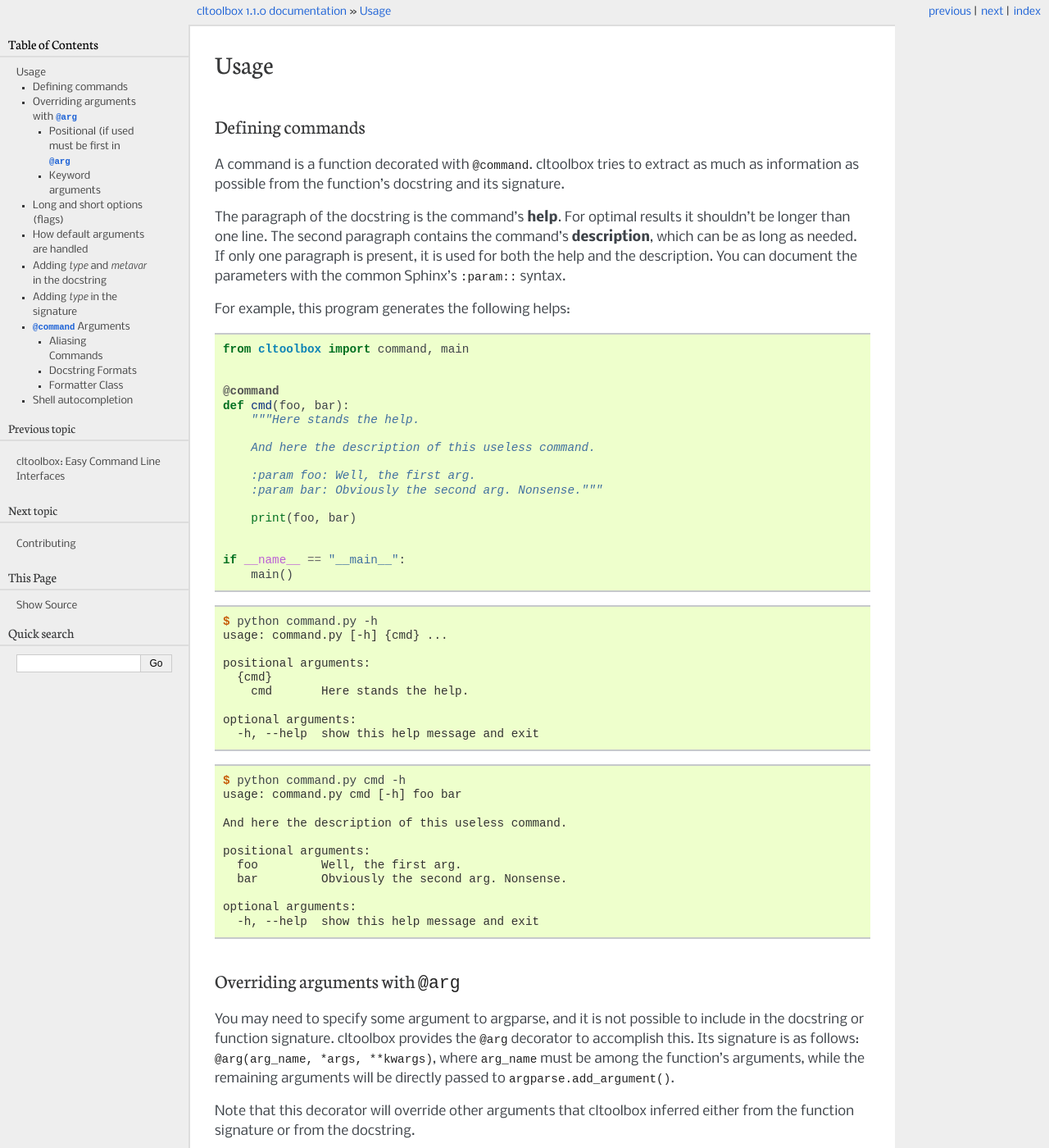
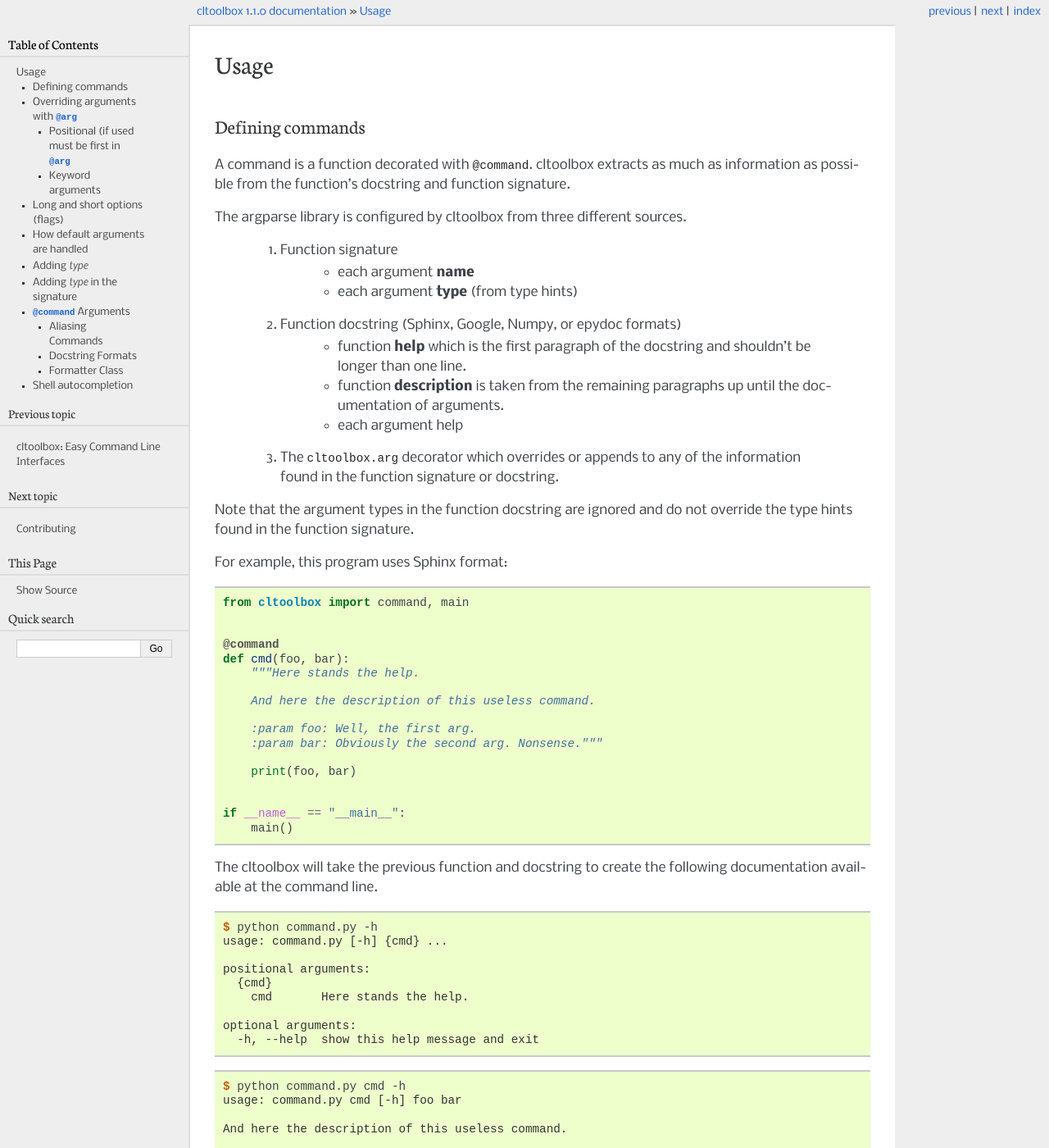
Before and after one commit to timcera/cltoolbox, a Sphinx documentation site: the page built from docs/usage.rst, in a window 1280 px wide and 1400 px high. Shown: the whole window at 82% size. Built offline with Sphinx 7.4.7, drawn with Linux system fonts in a browser that asks for light colours; some of the changed text lies outside the part shown.

Commit message:
fix: fixed all tests and improved documentation

```diff
--- a/docs/usage.rst
+++ b/docs/usage.rst
@@ -3,17 +3,28 @@
 
 Defining commands
 -----------------
-A command is a function decorated with ``@command``. cltoolbox tries to extract as
-much as information as possible from the function's docstring and its
-signature.
+A command is a function decorated with ``@command``. cltoolbox extracts
+as much as information as possible from the function's docstring and
+function signature.
 
-The paragraph of the docstring is the command's **help**. For optimal results
-it shouldn't be longer than one line. The second paragraph contains the
-command's **description**, which can be as long as needed. If only one
-paragraph is present, it is used for both the help and the description.
-You can document the parameters with the common Sphinx's ``:param::`` syntax.
+The argparse library is configured by cltoolbox from three different sources.
 
-For example, this program generates the following helps::
+    1. Function signature
+        - each argument **name**
+        - each argument **type** (from type hints)
+    2. Function docstring (Sphinx, Google, Numpy, or epydoc formats)
+        - function **help** which is the first paragraph of the docstring and
+          shouldn't be longer than one line.
+        - function **description** is taken from the remaining paragraphs up
+          until the documentation of arguments.
+        - each argument help
+    3. The ``cltoolbox.arg`` decorator which overrides or appends to any of
+       the information found in the function signature or docstring.
+
+Note that the argument types in the function docstring are ignored and do not
+override the type hints found in the function signature.
+
+For example, this program uses Sphinx format::
 
     from cltoolbox import command, main
 
@@ -32,6 +43,9 @@
 
     if __name__ == "__main__":
         main()
+
+The cltoolbox will take the previous function and docstring to create the
+following documentation available at the command line.
 
 .. code-block:: console
 
@@ -236,30 +250,32 @@
     default_args.py: error: unrecognized arguments: 9 8
 
 To overcome this, cltoolbox allows you to specify positional arguments' types in
-the docstring, as explained in the next section.
+the type hints, as explained in the next section.
 
 
-Adding *type* and *metavar* in the docstring
---------------------------------------------
-This is especially useful for positional arguments, but it is usually used for
-all type of arguments.  The type is taken from the appropriate place in the
-docstring style that you are using.
+Adding *type*
+-------------
+This is especially useful for positional arguments, but it can be used for
+all type of arguments.
 
-cltoolbox also adds ``<type>`` as a metavar.
 
-Actual usage::
+Adding *type* in the signature
+------------------------------
+The cltoolbox can use type annotations to convert argument types.
+
+Simple usage::
 
     from cltoolbox import command, main, arg
 
 
     @command
     @arg("mod", "--mod", "-m")
-    def pow(a, b, mod=None):
+    def pow(a:float, b:float, mod:int=None):
         """Mimic Python's pow() function.
 
-        :param float a: The base.
-        :param float b: The exponent.
-        :param int mod: Modulus."""
+        :param a: The base.
+        :param b: The exponent.
+        :param mod: Modulus."""
 
         if mod is not None:
             print((a ** b) % mod)
@@ -296,17 +312,14 @@
     $ python types.py pow 4.5 8.3
     264036.437449
 
+Since type annotations can be any callable, this allows more flexibility
+to convert what is given on the command line::
+
 .. code-block:: console
 
     $ python types.py pow 5 8 -m 8
     1.0
 
-
-Adding *type* in the signature
-------------------------------
-If running Python 3, cltoolbox can use type annotations to convert argument types.
-Since type annotations can be any callable, this allows more flexibility than
-the hard-coded list of types permitted by the docstring method::
 
     from cltoolbox import command, main
 
```
Also changed, not shown: other parts of docs/usage.rst (+4 -4 lines), 5 other files.
